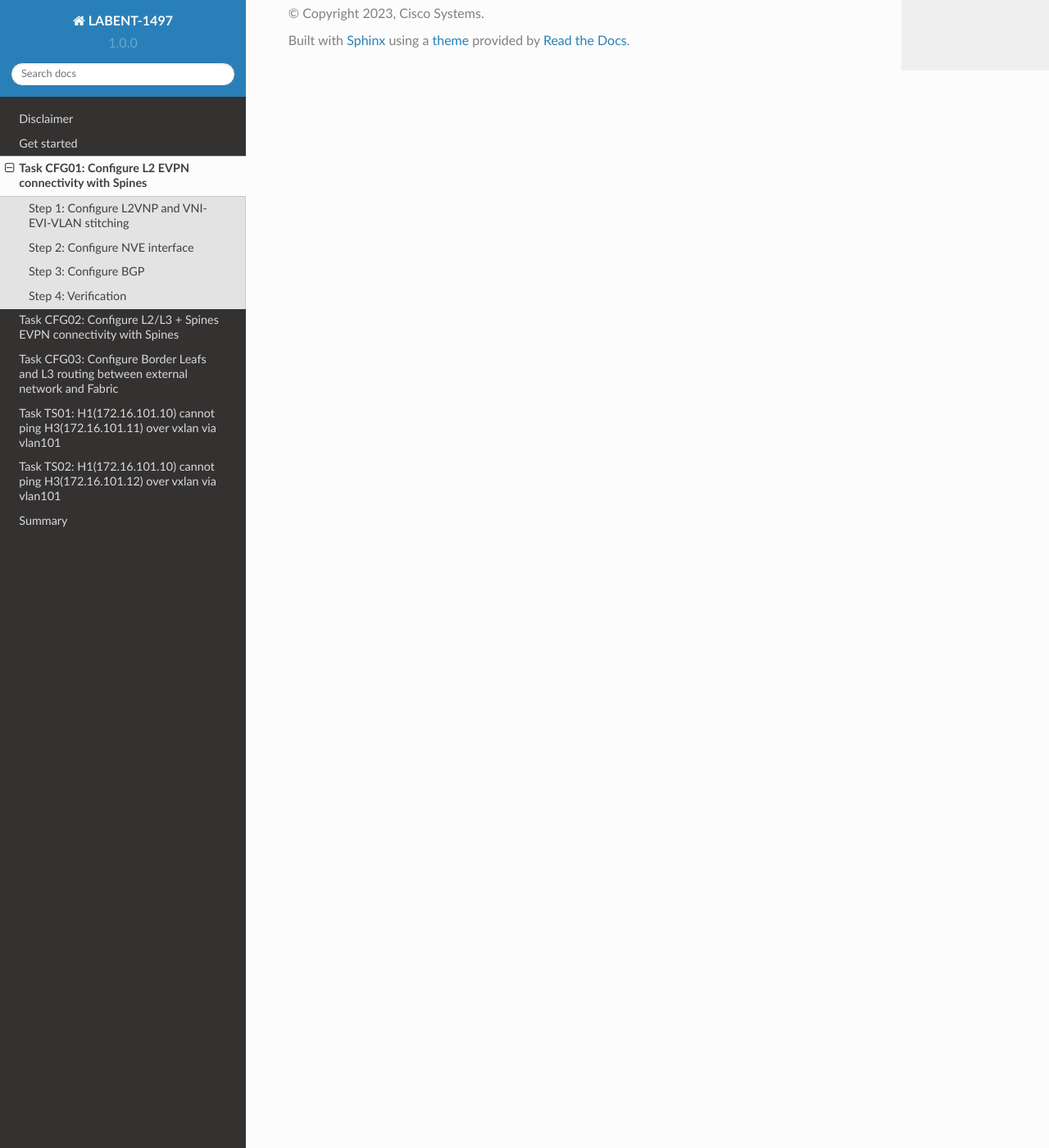
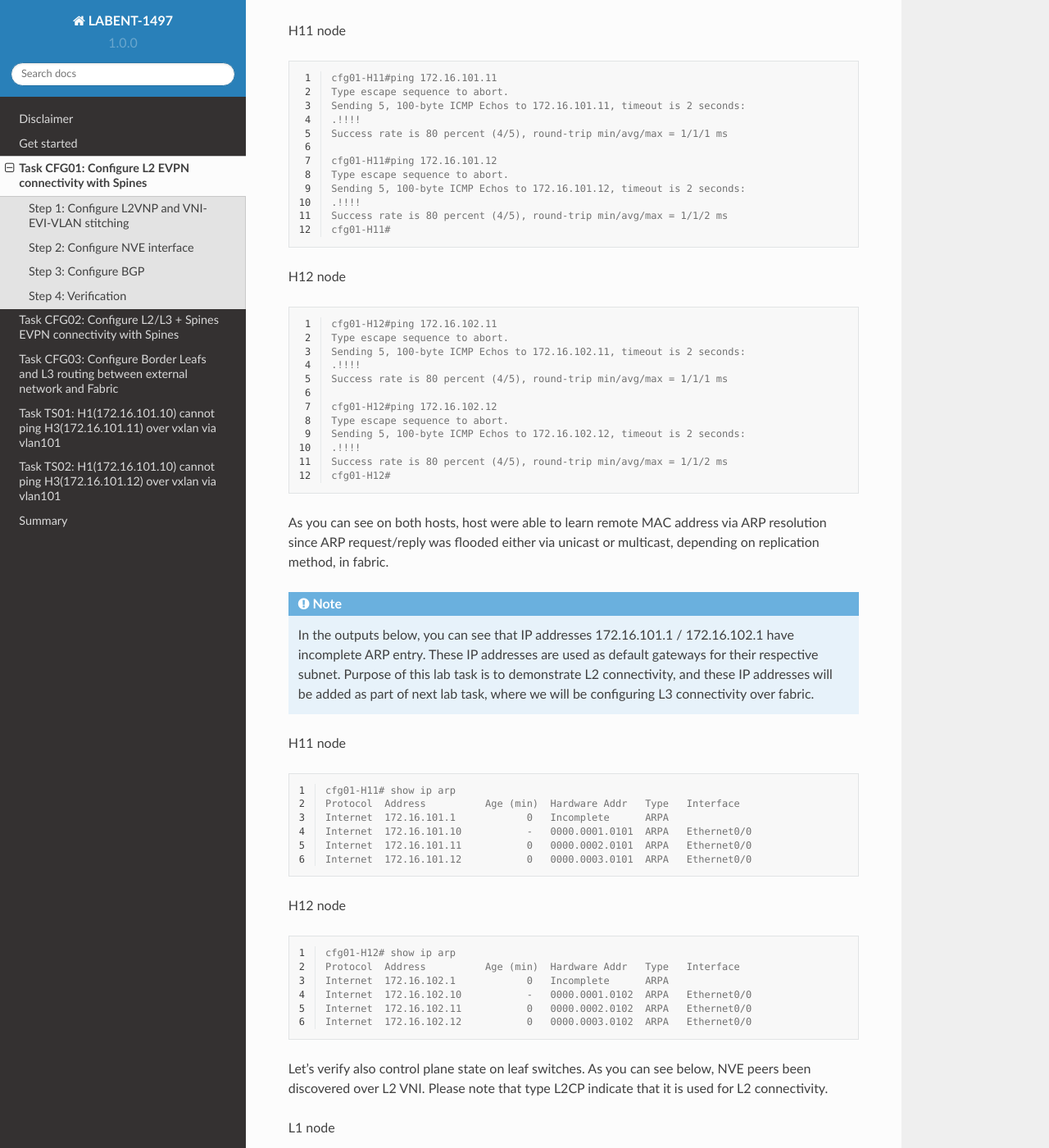
Before and after one commit to dvishchu/labent-1497, a Sphinx documentation site: the page built from docs/source/task_01.rst, in a window 1280 px wide and 1400 px high, scrolled down 3022 px. Shown: the whole window at 82% size. Built offline with Sphinx 7.4.7 and the Read the Docs theme 2.0.0, drawn with Linux system fonts in a browser that asks for light colours; some of the changed text lies outside the part shown.

Commit message:
Added verification section to task01

```diff
--- a/docs/source/task_01.rst
+++ b/docs/source/task_01.rst
@@ -85,6 +85,7 @@ L1/L2/L3 node
     conf t
     !
     router bgp 65001
+     bgp router-id interface Lo0
      no bgp default ipv4-unicast
      neighbor 10.1.255.1 remote-as 65001
      neighbor 10.1.255.1 update-source Loopback0
@@ -105,6 +106,7 @@ S1/S2 node
     conf t
     !
     router bgp 65001
+     bgp router-id interface Lo0
      no bgp default ipv4-unicast
      neighbor 10.1.255.3 remote-as 65001
      neighbor 10.1.255.3 update-source Loopback0
@@ -127,3 +129,105 @@ S1/S2 node
 
 Step 4: Verification
 ********************
+
+At this stage of the lab, we should be able to ping between hosts located in same subnet over vlan 101 (subnet 172.16.101.0/24) and vlan 102 (subnet 172.16.102.0/24).
+
+H11 node
+
+.. code-block:: console
+    :linenos:
+
+    cfg01-H11#ping 172.16.101.11
+    Type escape sequence to abort.
+    Sending 5, 100-byte ICMP Echos to 172.16.101.11, timeout is 2 seconds:
+    .!!!!
+    Success rate is 80 percent (4/5), round-trip min/avg/max = 1/1/1 ms
+
+    cfg01-H11#ping 172.16.101.12
+    Type escape sequence to abort.
+    Sending 5, 100-byte ICMP Echos to 172.16.101.12, timeout is 2 seconds:
+    .!!!!
+    Success rate is 80 percent (4/5), round-trip min/avg/max = 1/1/2 ms
+    cfg01-H11#
+
+H12 node
+
+.. code-block:: console
+    :linenos:
+
+    cfg01-H12#ping 172.16.102.11
+    Type escape sequence to abort.
+    Sending 5, 100-byte ICMP Echos to 172.16.102.11, timeout is 2 seconds:
+    .!!!!
+    Success rate is 80 percent (4/5), round-trip min/avg/max = 1/1/1 ms
+
+    cfg01-H12#ping 172.16.102.12
+    Type escape sequence to abort.
+    Sending 5, 100-byte ICMP Echos to 172.16.102.12, timeout is 2 seconds:
+    .!!!!
+    Success rate is 80 percent (4/5), round-trip min/avg/max = 1/1/2 ms
+    cfg01-H12#
+
+As you can see on both hosts, host were able to learn remote MAC address via ARP resolution since ARP request/reply was flooded either via unicast or multicast, depending on replication method, in fabric.
+
+.. note::
+
+    In the outputs below, you can see that IP addresses 172.16.101.1 / 172.16.102.1 have incomplete ARP entry. These IP addresses are used as default gateways for their respective subnet. Purpose of this lab task is to demonstrate L2 connectivity, and these IP addresses will be added as part of next lab task, where we will be configuring L3 connectivity over fabric.
+
+H11 node
+
+.. code-block:: console
+    :linenos:
+
+    cfg01-H11# show ip arp
+    Protocol  Address          Age (min)  Hardware Addr   Type   Interface
+    Internet  172.16.101.1            0   Incomplete      ARPA
+    Internet  172.16.101.10           -   0000.0001.0101  ARPA   Ethernet0/0
+    Internet  172.16.101.11           0   0000.0002.0101  ARPA   Ethernet0/0
+    Internet  172.16.101.12           0   0000.0003.0101  ARPA   Ethernet0/0
+
+H12 node
+
+.. code-block:: console
+    :linenos:
+
+    cfg01-H12# show ip arp
+    Protocol  Address          Age (min)  Hardware Addr   Type   Interface
+    Internet  172.16.102.1            0   Incomplete      ARPA
+    Internet  172.16.102.10           -   0000.0001.0102  ARPA   Ethernet0/0
+    Internet  172.16.102.11           0   0000.0002.0102  ARPA   Ethernet0/0
+    Internet  172.16.102.12           0   0000.0003.0102  ARPA   Ethernet0/0
+
+Let’s verify also control plane state on leaf switches. As you can see below, NVE peers been discovered over L2 VNI. Please note that type L2CP indicate that it is used for L2 connectivity.
+
+L1 node
+
+.. code-block:: console
+    :linenos:
+
+    cfg01-L1# show nve peers
+    'M' - MAC entry download flag  'A' - Adjacency download flag
+    '4' - IPv4 flag  '6' - IPv6 flag
+
+    Interface  VNI      Type Peer-IP          RMAC/Num_RTs   eVNI     state flags UP time
+    nve1       10101    L2CP 10.1.254.4       3              10101      UP   N/A  1d19h
+    nve1       10101    L2CP 10.1.254.5       3              10101      UP   N/A  1d19h
+    nve1       10102    L2CP 10.1.254.4       2              10102      UP   N/A  1d19h
+    nve1       10102    L2CP 10.1.254.5       2              10102      UP   N/A  1d19h
+
+Based on the available routes in BGP protocol, device will populate l2route table with locally originated routes (L2VPN flag) and remote learned routes (BGP flag). We can see also information about associated EVI instance and next hop information including VNI and remote peer IP address in case of remote entry.
+
+L1 node
+
+.. code-block:: console
+    :linenos:
+
+    cfg01-L1#sh l2route evpn mac ip
+    EVI       ETag  Prod    Mac Address         Host IP                Next Hop(s)
+    ----- ---------- ----- -------------- --------------- --------------------------
+    101          0 L2VPN 0000.0001.0101   172.16.101.10                  Et1/1:101
+    101          0   BGP 0000.0002.0101   172.16.101.11         V:10101 10.1.254.4
+    101          0   BGP 0000.0003.0101   172.16.101.12         V:10101 10.1.254.5
+    102          0 L2VPN 0000.0001.0102   172.16.102.10                  Et1/2:102
+    102          0   BGP 0000.0002.0102   172.16.102.11         V:10102 10.1.254.4
+    102          0   BGP 0000.0003.0102   172.16.102.12         V:10102 10.1.254.5
```
